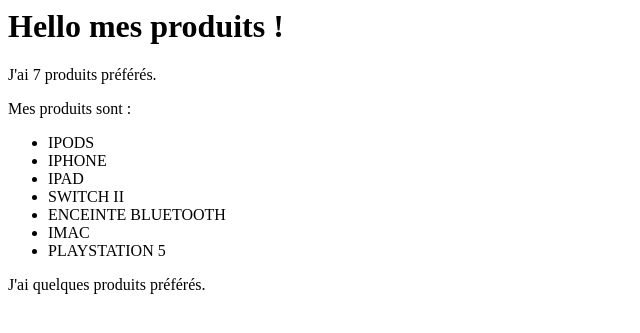
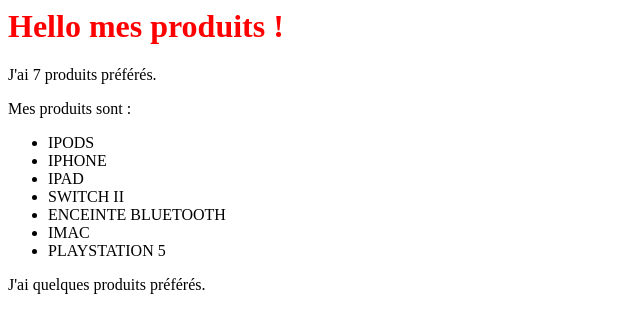
Before and after one commit to NolhanDolou/TutoDjango-DOLOU, a Django app: page /monApp/produits/ in a window 1280 px wide. Shown: the top 333 px of the page, without its empty margins (0-640 px from the left). Run offline with Django 5.2, Linux system fonts and the light colour scheme; data comes from the database, SQL or seed files in the repository.

Commit message:
ajout css

```diff
--- a/monProj/monApp/templates/monApp/base.html
+++ b/monProj/monApp/templates/monApp/base.html
@@ -1,6 +1,9 @@
+{% load static %}
+
 <html>
     <head>
         <title>Mon app DJANGO</title>
+        <link rel="stylesheet" href="{% static 'css/styles.css' %}" />
     </head>
     <body>
         {% block contenu %}{% endblock %}
--- /dev/null
+++ b/monProj/static/css/styles.css
@@ -0,0 +1 @@
+h1{ color: red ;}
```
